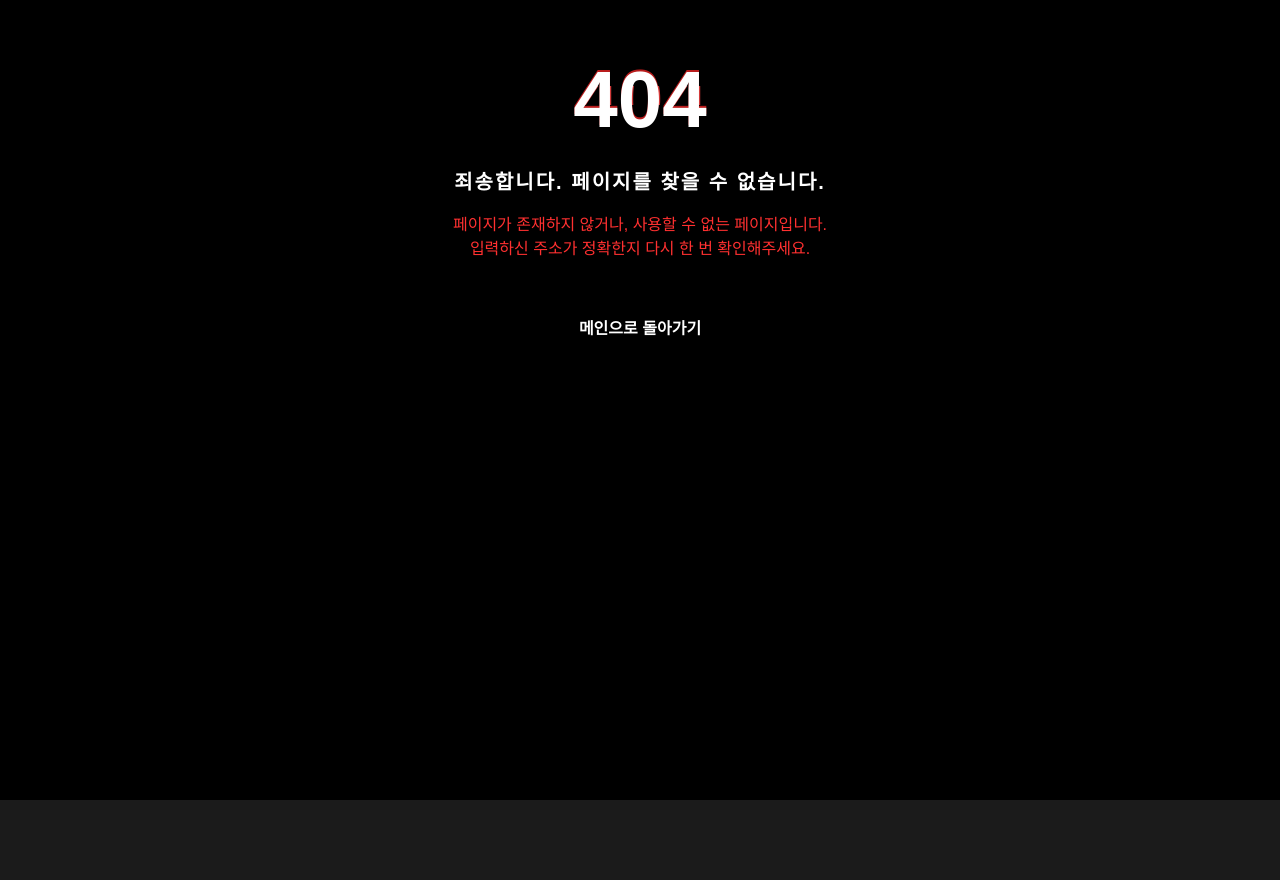
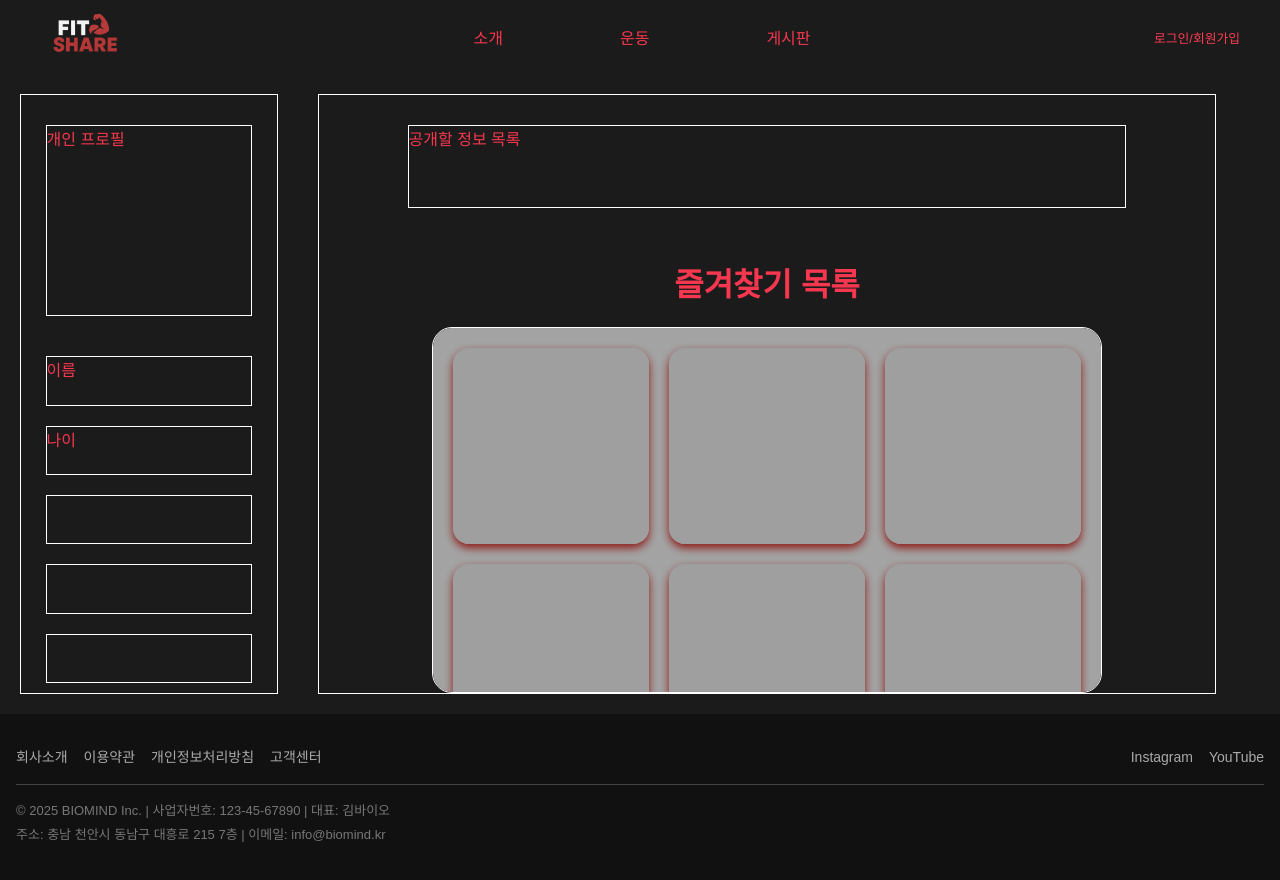
Before and after one commit to kang162002/fitshare, a React (Create React App) app: page /myprofile in a window 1280 px wide. Before the commit the page ends 800 px from the top, so only its background shows below. Built offline with nearby package versions, Linux system fonts and the light colour scheme.

Commit message:
마이페이지 레이아웃 구조 완성

```diff
--- a/src/App.js
+++ b/src/App.js
@@ -7,6 +7,7 @@ import MainSplash from "./mainSplash/MainSplash";
 import { useState } from "react";
 import { BrowserRouter } from "react-router";
 import MainSearch from "./mainScreen/MainSearch";
+import MyProfile from "./account/MyProfile";
 
 function App() {
   const [isSplashVisible, setIsSplashVisible] = useState(true);
@@ -14,7 +15,7 @@ function App() {
   return(
 
     <Fitshare/>
-    // <MainSearch/>
+    // <MyProfile/>
 
   )
 
--- /dev/null
+++ b/src/account/MyProfile.css
@@ -0,0 +1,101 @@
+
+.user-profile-body {
+    height: 80vh;
+    width: 100vw;
+    display: flex;
+}
+
+.user-profile-left {
+    width: 20%;
+    border: 1px solid white;
+    margin: 20px;
+    display: flex;
+    flex-direction: column;
+    align-items: center;
+}
+
+.user-profile-img {
+    border: 1px solid white;
+    margin: 30px;
+    width: 80%;
+    height: 200px;
+
+}
+.user-profile-name {
+    border: 1px solid white;
+    margin: 10px;
+    width: 80%;
+    height: 50px;
+}
+
+.user-profile-right {
+    width: 70%;
+    border: 1px solid white;
+    margin: 20px;
+    display: flex;
+    flex-direction: column;
+    align-items: center;
+}
+
+.user-profile-info {
+    border: 1px solid white;
+    margin: 30px;
+    width: 80%;
+    height: 15%;
+}
+
+.user-profile-favorites {
+    border: 1px solid white;
+    display: grid;
+    height: 60%;
+    overflow-y: scroll;
+    grid-template-columns: repeat(3, 1fr);
+    gap: 20px;
+    width: 70%;
+    background-color: #a3a3a3;
+    padding: 20px;
+    border-radius: 20px;
+}
+
+.user-profile-favorites::-webkit-scrollbar {
+    width: 10px;
+}
+
+.user-profile-favorites::-webkit-scrollbar-thumb {
+    background: rgb(95, 95, 95);
+    /* 스크롤바 색상 */
+    border-radius: 10px;
+    /* 스크롤바 둥근 테두리 */
+}
+
+.user-profile-favoritesd::-webkit-scrollbar-track {
+    background: rgba(226, 226, 226, 0.1);
+    /*스크롤바 뒷 배경 색상*/
+}
+
+.user-profile-favoriteBox {
+    width: 100%;
+
+    aspect-ratio: 1;
+    background: rgba(158, 158, 158, 0.863);
+    background-image: none;
+    background-size: cover;
+    border-radius: 16px;
+    box-shadow: 0 4px 8px rgb(138, 12, 8);
+    color: white;
+    display: flex;
+    justify-content: center;
+    align-items: center;
+    font-size: 20px;
+    transition: all 0.3s ease;
+    cursor: pointer;
+    white-space: pre-line;
+    text-align: center;
+    opacity: 0.9;
+}
+
+.user-profile-favoriteBox:hover {
+    transform: translateY(-8px);
+    box-shadow: 0 12px 20px rgba(0, 0, 0, 0.2);
+    opacity: 0.8;
+}
--- /dev/null
+++ b/src/account/MyProfile.js
@@ -0,0 +1,37 @@
+import './MyProfile.css';
+
+function MyProfile(){
+
+    return (
+        <>
+            <div className="user-profile-body">
+                <div className="user-profile-left">
+                    <div className="user-profile-img"> 개인 프로필</div>
+                    <div className="user-profile-name">이름</div>
+                    <div className="user-profile-name">나이</div>
+                    <div className="user-profile-name"></div>
+                    <div className="user-profile-name"></div>
+                    <div className="user-profile-name"></div>
+                </div>
+                <div className="user-profile-right">
+                    <div className="user-profile-info">공개할 정보 목록</div>
+                    <h1>즐겨찾기 목록</h1>
+                    <div className="user-profile-favorites">
+                        <div className='user-profile-favoriteBox'></div>
+                        <div className='user-profile-favoriteBox'></div>
+                        <div className='user-profile-favoriteBox'></div>
+                        <div className='user-profile-favoriteBox'></div>
+                        <div className='user-profile-favoriteBox'></div>
+                        <div className='user-profile-favoriteBox'></div><div className='user-profile-favoriteBox'></div>
+                        <div className='user-profile-favoriteBox'></div>
+                        <div className='user-profile-favoriteBox'></div><div className='user-profile-favoriteBox'></div>
+                        <div className='user-profile-favoriteBox'></div>
+                        <div className='user-profile-favoriteBox'></div>
+                    </div>
+                </div>
+            </div>
+        </>
+    );
+}
+
+export default MyProfile;
--- a/src/mainScreen/Fitshare.js
+++ b/src/mainScreen/Fitshare.js
@@ -10,6 +10,7 @@ import Workout_gym from "../workout/Workout_gym";
 import Board_all from "../board/Board_all";
 import { Link } from "react-router";
 import MainSearch from "./MainSearch";
+import MyProfile from "../account/MyProfile";
 
 function Fitshare() {
   let navigate = useNavigate();
@@ -39,7 +40,7 @@ function Fitshare() {
         </div>
 
         <nav className="mainScreen-menu-links">
-          <Link to="/">소개</Link>
+          <Link to="/myprofile">소개</Link>
 
           {/* 운동 서브메뉴 */}
           <div className="mainScreen-menu-with-submenu">
@@ -88,6 +89,7 @@ function Fitshare() {
         <Route path="/Workout_gym" element={<Workout_gym />}></Route>
         <Route path="/Board_all" element={<Board_all />}></Route>
         <Route path="/search" element={<MainSearch />} />
+        <Route path="/myprofile" element={<MyProfile />} />
 
         <Route
           path="*"
```
